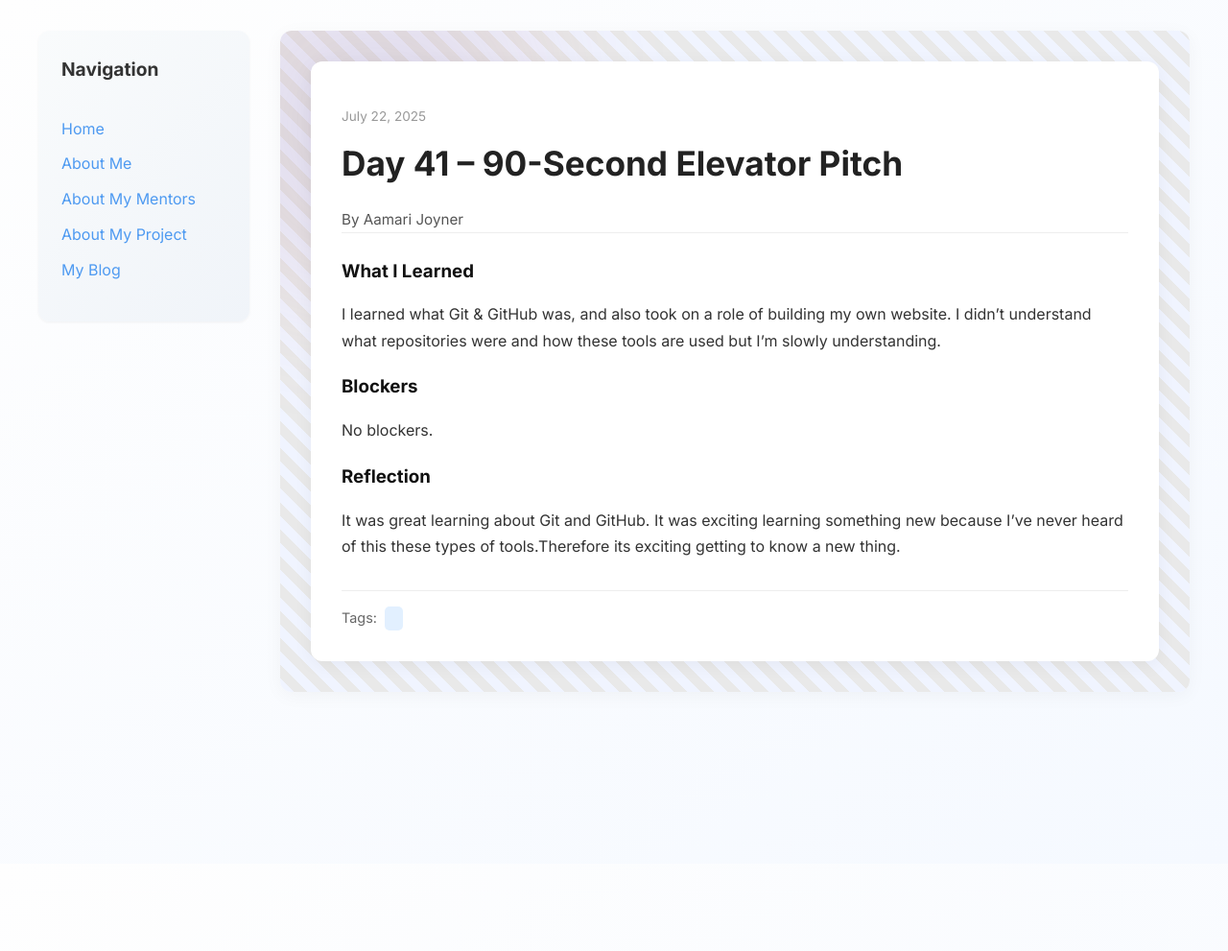
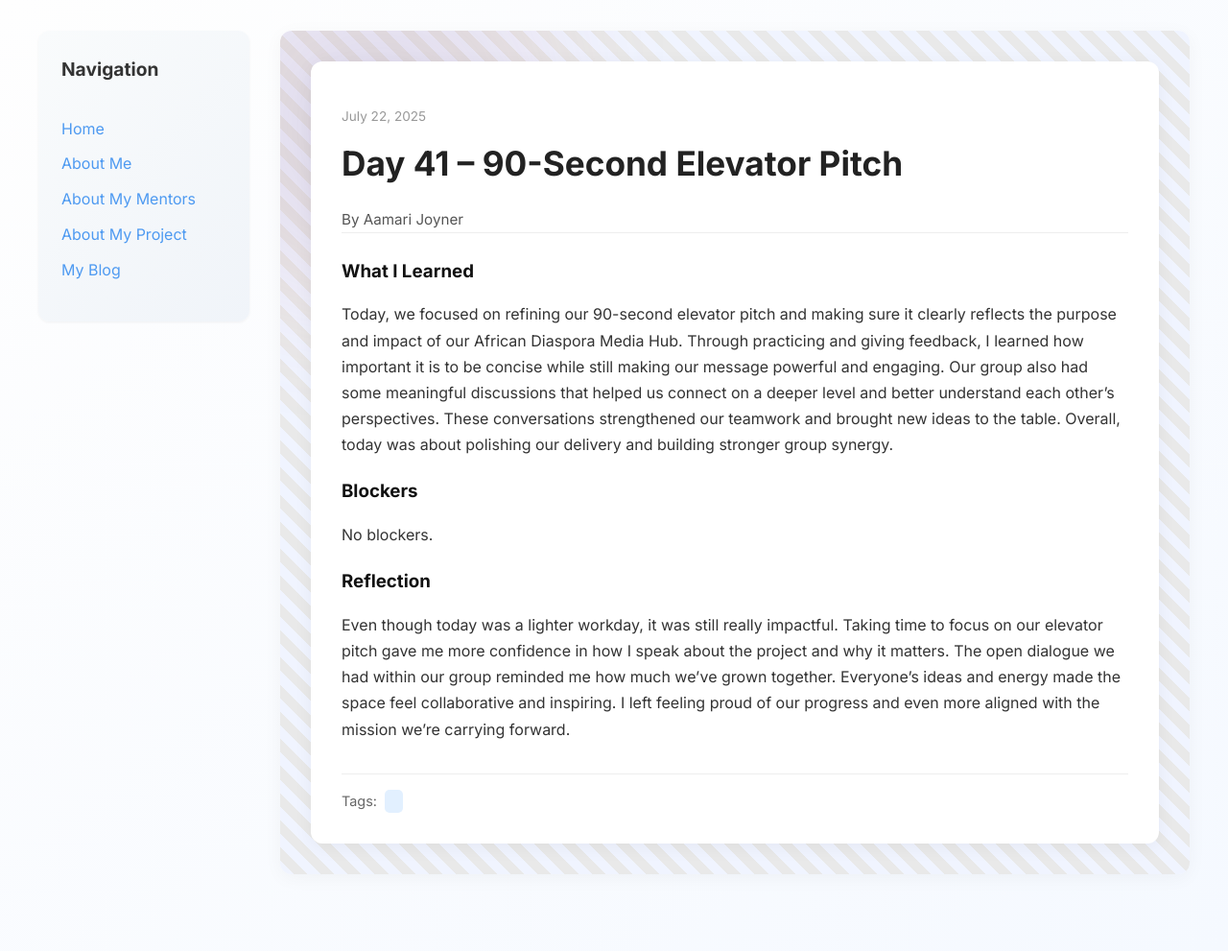
Before and after one commit to AamariJoyner/AamariJoyner.github.io, a Jekyll site: the page built from _posts/2025-07-22-day-41.md, in a window 1280 px wide. Shown: the whole page at 96% size. Built offline with Jekyll 4.4.1, drawn with Linux system fonts in a browser that asks for light colours; before the commit the page ends 900 px from its top, so only the background shows below that.

Commit message:
Update 2025-07-22-day-41.md

```diff
--- a/_posts/2025-07-22-day-41.md
+++ b/_posts/2025-07-22-day-41.md
@@ -7,11 +7,13 @@ permalink: /day41.html
 tags: [""]
 
 what_i_learned: |
-  I learned what Git & GitHub was, and also took on a role of building my own website. I didn't understand what repositories were and how these tools are used but I'm slowly understanding.
+    Today, we focused on refining our 90-second elevator pitch and making sure it clearly reflects the purpose and impact of our African Diaspora Media Hub. Through practicing and giving feedback, I learned how important it is to be concise while still making our message powerful and engaging. Our group also had some meaningful discussions that helped us connect on a deeper level and better understand each other’s perspectives. These conversations strengthened our teamwork and brought new ideas to the table. Overall, today was about polishing our delivery and building stronger group synergy.
 
 blockers: |
     No blockers.
 
 reflection: |
-  It was great learning about Git and GitHub. It was exciting learning something new because I've never heard of this these types of tools.Therefore its exciting getting to know a new thing.
+    Even though today was a lighter workday, it was still really impactful. Taking time to focus on our elevator pitch gave me more confidence in how I speak about the project and why it matters. The open dialogue we had within our group reminded me how much we’ve grown together. Everyone’s ideas and energy made the space feel collaborative and inspiring. I left feeling proud of our progress and even more aligned with the mission we’re carrying forward.
+
+
 ---
```
